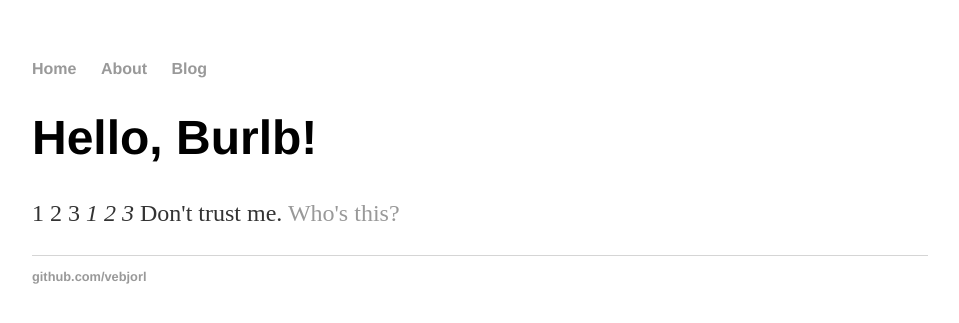
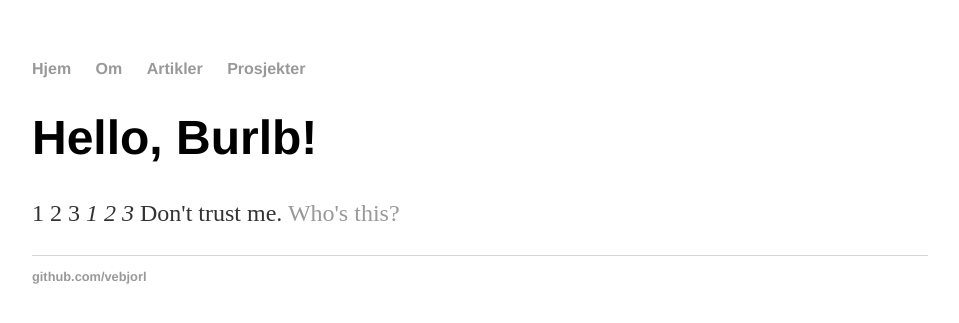
Before and after one commit to vebjorl/vebjorl.github.io, a Jekyll site: the page built from index.html, in a window 1280 px wide. Shown: the top 323 px of the page, without its empty margins (160-1119 px from the left). Built offline with Jekyll 4.4.1, drawn with Linux system fonts in a browser that asks for light colours.

Commit message:
Update default.html

```diff
--- a/_layouts/default.html
+++ b/_layouts/default.html
@@ -8,9 +8,10 @@
 		<body>
 			<nav>
 	    		<ul>
-	        		<li><a href="/">Home</a></li>
-		        	<li><a href="/about">About</a></li>
-	         		<li><a href="/blog">Blog</a></li>
+	        		<li><a href="/">Hjem</a></li>
+		        	<li><a href="/about">Om</a></li>
+	         		<li><a href="/articles">Artikler</a></li>
+				<li><a href="/projects">Prosjekter</a></li>
 	    		</ul>
 			</nav>
 			<div class="container">
```
